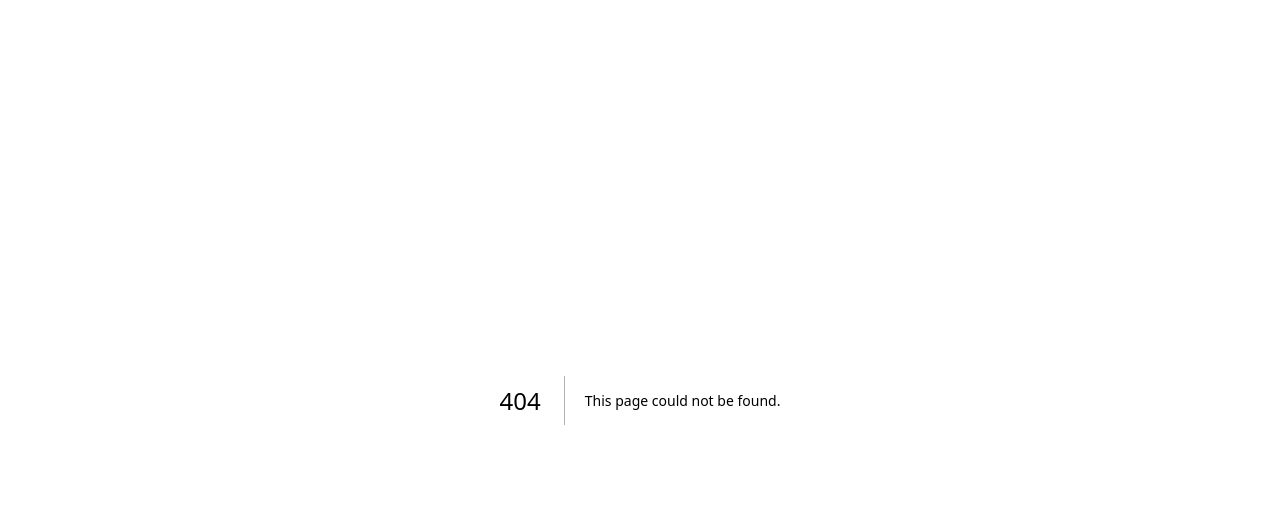
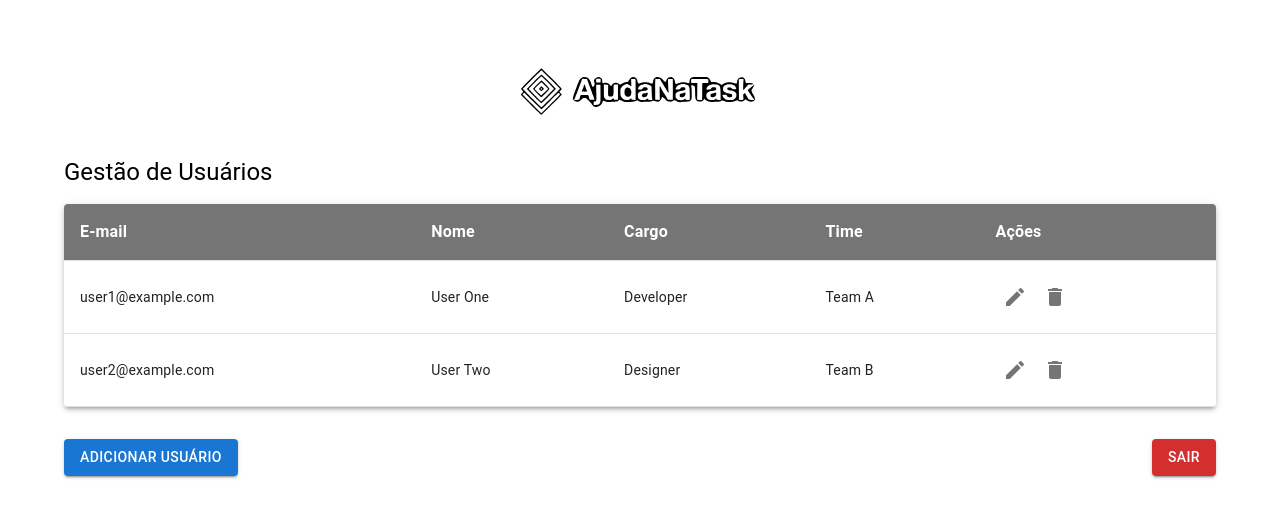
Before and after one commit to laraberns/tech-challenge-5-front, a Next.js app: page /usuarios in a window 1280 px wide. Before the commit this address had no page. Shown: the top 518 px of the page. Built offline with nearby package versions, Linux system fonts and the light colour scheme; no server answers; sample sign-in values are in the browser's storage.

Commit message:
🆕 NEW:  user front end UI made

```diff
--- a/package.json
+++ b/package.json
@@ -11,6 +11,7 @@
   "dependencies": {
     "@emotion/react": "^11.11.4",
     "@emotion/styled": "^11.11.5",
+    "@mui/icons-material": "^5.15.21",
     "@mui/material": "^5.15.21",
     "firebase": "^10.12.2",
     "next": "14.2.4",
--- /dev/null
+++ b/src/components/users/userForm.tsx
@@ -0,0 +1,79 @@
+import React, { useState, useEffect } from 'react';
+import { TextField, Button, Box } from '@mui/material';
+import { IUser } from './userTable';
+
+interface UserFormProps {
+  user?: IUser;
+  onSave: (user: Omit<IUser, 'id'>) => void;
+  onCancel: () => void;
+}
+
+const UserForm: React.FC<UserFormProps> = ({ user, onSave, onCancel }) => {
+  const [email, setEmail] = useState('');
+  const [name, setName] = useState('');
+  const [role, setRole] = useState('');
+  const [team, setTeam] = useState('');
+
+  useEffect(() => {
+    if (user) {
+      setEmail(user.email);
+      setName(user.name);
+      setRole(user.role);
+      setTeam(user.team);
+    } else {
+      setEmail('');
+      setName('');
+      setRole('');
+      setTeam('');
+    }
+  }, [user]);
+
+  const handleSubmit = (e: React.FormEvent<HTMLFormElement>) => {
+    e.preventDefault();
+    onSave({ email, name, role, team });
+  };
+
+  return (
+    <Box component="form" onSubmit={handleSubmit} sx={{ display: 'flex', flexDirection: 'column', gap: 3 }}>
+      <TextField
+        label="E-mail"
+        variant="outlined"
+        value={email}
+        sx={{mt: 1}}
+        onChange={(e) => setEmail(e.target.value)}
+        required
+      />
+      <TextField
+        label="Nome"
+        variant="outlined"
+        value={name}
+        onChange={(e) => setName(e.target.value)}
+        required
+      />
+      <TextField
+        label="Cargo"
+        variant="outlined"
+        value={role}
+        onChange={(e) => setRole(e.target.value)}
+        required
+      />
+      <TextField
+        label="Time"
+        variant="outlined"
+        value={team}
+        onChange={(e) => setTeam(e.target.value)}
+        required
+      />
+      <Box sx={{ display: 'flex', justifyContent: 'space-between' }}>
+        <Button variant="contained" color="primary" type="submit">
+          Salvar
+        </Button>
+        <Button variant="outlined" onClick={onCancel}>
+          Cancelar
+        </Button>
+      </Box>
+    </Box>
+  );
+};
+
+export default UserForm;
--- /dev/null
+++ b/src/components/users/userTable.tsx
@@ -0,0 +1,101 @@
+import React, { useState } from 'react';
+import { Table, TableBody, TableCell, TableContainer, TableHead, TableRow, Paper, IconButton, Dialog, DialogTitle, DialogContent, DialogActions, Button, Typography, Theme, styled } from '@mui/material';
+import { Edit, Delete } from '@mui/icons-material';
+
+export interface IUser {
+  id: number;
+  email: string;
+  name: string;
+  role: string;
+  team: string;
+}
+
+interface UserTableProps {
+  users: IUser[];
+  onEdit: (user: IUser) => void;
+  onDelete: (id: number) => void;
+}
+
+const StyledTableCell = styled(TableCell)(({ theme }: { theme: Theme }) => ({
+  backgroundColor: theme.palette.grey[600],
+  color: theme.palette.common.white,
+  fontWeight: 'bold',
+  fontSize: theme.typography.subtitle1.fontSize,
+}));
+
+const UserTable: React.FC<UserTableProps> = ({ users, onEdit, onDelete }) => {
+  const [open, setOpen] = useState(false);
+  const [selectedUserId, setSelectedUserId] = useState<number | null>(null);
+
+  const handleOpen = (id: number) => {
+    setSelectedUserId(id);
+    setOpen(true);
+  };
+
+  const handleClose = () => {
+    setOpen(false);
+    setSelectedUserId(null);
+  };
+
+  const handleConfirmDelete = () => {
+    if (selectedUserId !== null) {
+      onDelete(selectedUserId);
+    }
+    handleClose();
+  };
+
+  return (
+    <>
+      <TableContainer component={Paper} sx={{ boxShadow: 3 }}>
+        <Table>
+          <TableHead>
+            <TableRow>
+              <StyledTableCell>E-mail</StyledTableCell>
+              <StyledTableCell>Nome</StyledTableCell>
+              <StyledTableCell>Cargo</StyledTableCell>
+              <StyledTableCell>Time</StyledTableCell>
+              <StyledTableCell>Ações</StyledTableCell>
+            </TableRow>
+          </TableHead>
+          <TableBody>
+            {users.map((user) => (
+              <TableRow key={user.id}>
+                <TableCell>{user.email}</TableCell>
+                <TableCell>{user.name}</TableCell>
+                <TableCell>{user.role}</TableCell>
+                <TableCell>{user.team}</TableCell>
+                <TableCell>
+                  <IconButton onClick={() => onEdit(user)}>
+                    <Edit />
+                  </IconButton>
+                  <IconButton onClick={() => handleOpen(user.id)}>
+                    <Delete />
+                  </IconButton>
+                </TableCell>
+              </TableRow>
+            ))}
+          </TableBody>
+        </Table>
+      </TableContainer>
+
+      <Dialog open={open} onClose={handleClose}>
+        <DialogTitle>Confirmar Deleção</DialogTitle>
+        <DialogContent>
+        <Typography variant="body1">
+            Tem certeza que deseja deletar este usuário?
+          </Typography>
+        </DialogContent>
+        <DialogActions>
+          <Button onClick={handleClose} variant="outlined">
+            Cancelar
+          </Button>
+          <Button onClick={handleConfirmDelete} color="error" variant="contained">
+            Deletar
+          </Button>
+        </DialogActions>
+      </Dialog>
+    </>
+  );
+};
+
+export default UserTable;
--- /dev/null
+++ b/src/pages/usuarios/index.tsx
@@ -0,0 +1,91 @@
+import LoadingPage from '@/components/loading';
+import UserTable, { IUser } from '@/components/users/userTable';
+import withAuth from '@/components/withAuth';
+import { auth } from '@/services/firebaseConfig';
+import React, { forwardRef, useState } from 'react';
+import { useSignOut } from 'react-firebase-hooks/auth';
+import { Container, Typography, Button, Dialog, DialogTitle, DialogContent, Box } from '@mui/material';
+import UserForm from '@/components/users/userForm';
+import Slide, { SlideProps } from '@mui/material/Slide';
+import Image from 'next/image';
+import logoImg from '../../assets/logo.svg';
+
+const Transition = forwardRef(function Transition(props: SlideProps & { children: React.ReactElement<any, any> }, ref: React.Ref<unknown>) {
+    return <Slide direction="up" ref={ref} {...props} />;
+});
+
+const Usuarios = () => {
+    const mockUsers: IUser[] = [
+        { id: 1, email: 'user1@example.com', name: 'User One', role: 'Developer', team: 'Team A' },
+        { id: 2, email: 'user2@example.com', name: 'User Two', role: 'Designer', team: 'Team B' },
+    ]
+
+    const [signOut, loading] = useSignOut(auth);
+    const [users, setUsers] = useState<IUser[]>(mockUsers);
+    const [selectedUser, setSelectedUser] = useState<IUser | null>(null);
+    const [open, setOpen] = useState(false);
+
+    const handleAdd = () => {
+        setSelectedUser(null);
+        setOpen(true);
+    };
+
+    const handleEdit = (user: IUser) => {
+        setSelectedUser(user);
+        setOpen(true);
+    };
+
+    const handleDelete = (userId: number) => {
+        setUsers(users.filter(user => user.id !== userId));
+    };
+
+    const handleSave = (user: Omit<IUser, 'id'>) => {
+        if (selectedUser) {
+            setUsers(users.map(u => (u.id === selectedUser.id ? { ...selectedUser, ...user } : u)));
+        } else {
+            setUsers([...users, { id: users.length + 1, ...user }]);
+        }
+        setOpen(false);
+    };
+
+    const handleCancel = () => {
+        setOpen(false);
+    };
+
+    if (loading) {
+        return <LoadingPage />;
+    }
+
+    return (
+        <Container>
+            <Box sx={{ display: 'flex', justifyContent: 'center', mt: 5}}>
+            <Image src={logoImg} alt="Workflow" width={250} height={100} />
+            </Box>
+            <Typography variant="h5" sx={{ my: 2 }}>
+                Gestão de Usuários
+            </Typography>
+            <UserTable users={users} onEdit={handleEdit} onDelete={handleDelete} />
+            <Dialog open={open} onClose={handleCancel} fullScreen TransitionComponent={Transition}>
+                <DialogTitle>{selectedUser ? 'Editar Usuário' : 'Adicionar Usuário'}</DialogTitle>
+                <DialogContent >
+                    <UserForm user={selectedUser || undefined} onSave={handleSave} onCancel={handleCancel} />
+                </DialogContent>
+            </Dialog>
+            <Box sx={{ display: 'flex', justifyContent: 'space-between' }}>
+                <Button variant="contained" color="primary" onClick={handleAdd} sx={{ mt: 4 }}>
+                    Adicionar Usuário
+                </Button>
+                <Button variant="contained" color="error" onClick={async () => {
+                    const success = await signOut();
+                    if (success) {
+                        alert('Logout com sucesso');
+                    }
+                }} sx={{ mt: 4 }}>
+                    Sair
+                </Button>
+            </Box>
+        </Container>
+    )
+};
+
+export default withAuth(Usuarios);
```
Also changed, not shown: 1 other file (tests, documents, lock files or other folders).
